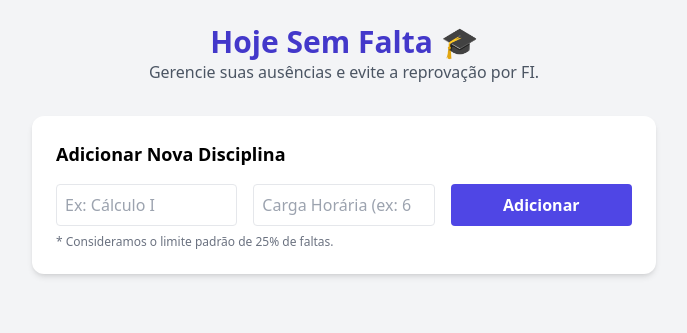
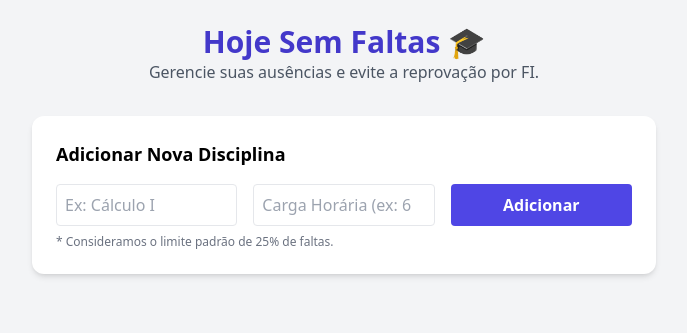
Before and after one commit to Lauand49/Hoje-sem-falta, a plain HTML site: page index.html in a window 1280 px wide. Shown: the whole page, without its empty margins (296-983 px from the left). Drawn offline with nearby package versions, Linux system fonts and the light colour scheme.

Commit message:
Fix typo in header title from 'Falta' to 'Faltas'

```diff
--- a/index.html
+++ b/index.html
@@ -13,7 +13,7 @@
 
     <div class="max-w-2xl mx-auto p-6">
         <header class="mb-8 text-center">
-            <h1 class="text-3xl font-bold text-indigo-700">Hoje Sem Falta 🎓</h1>
+            <h1 class="text-3xl font-bold text-indigo-700">Hoje Sem Faltas 🎓</h1>
             <p class="text-gray-600">Gerencie suas ausências e evite a reprovação por FI.</p>
         </header>
 
```
